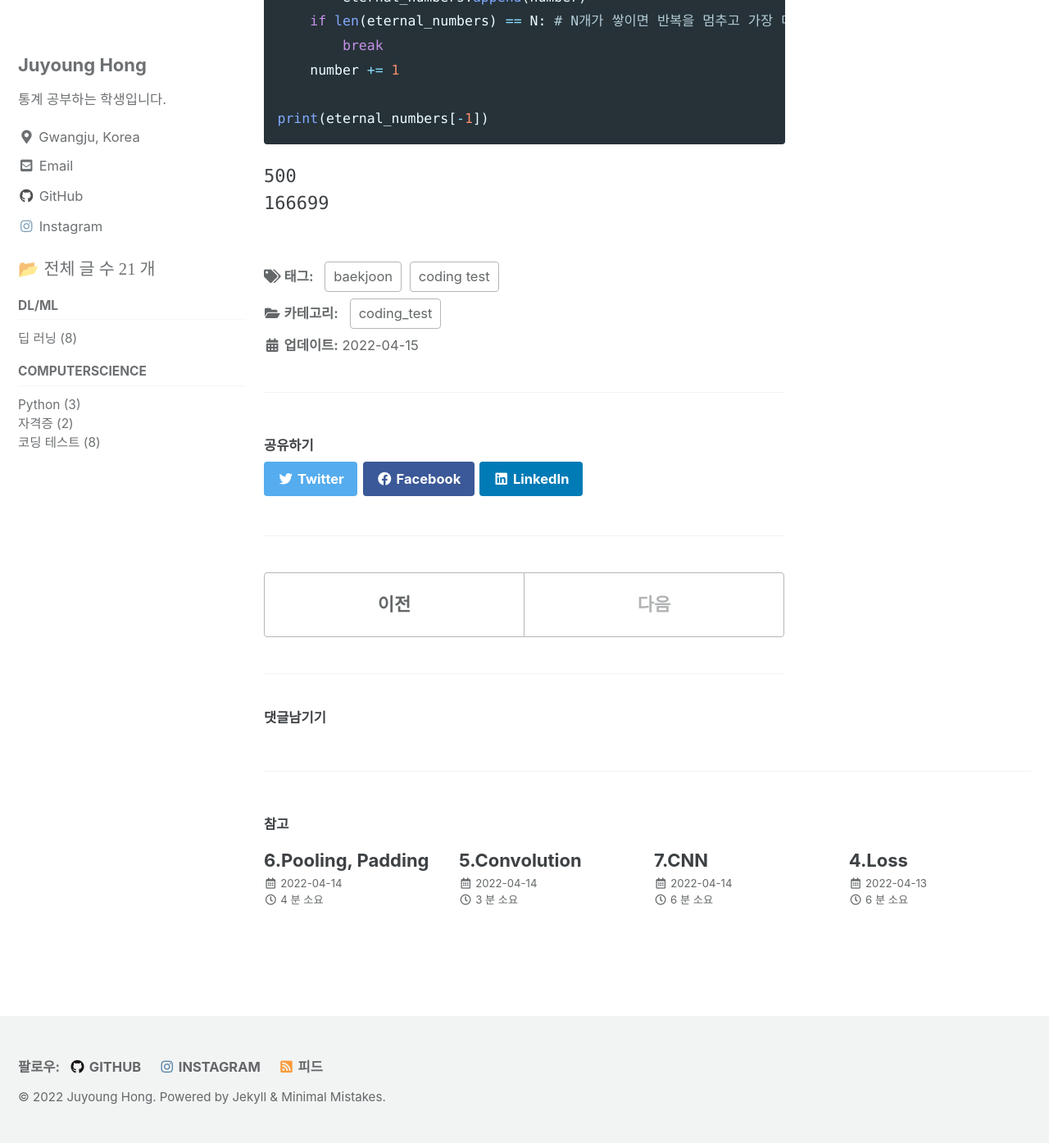
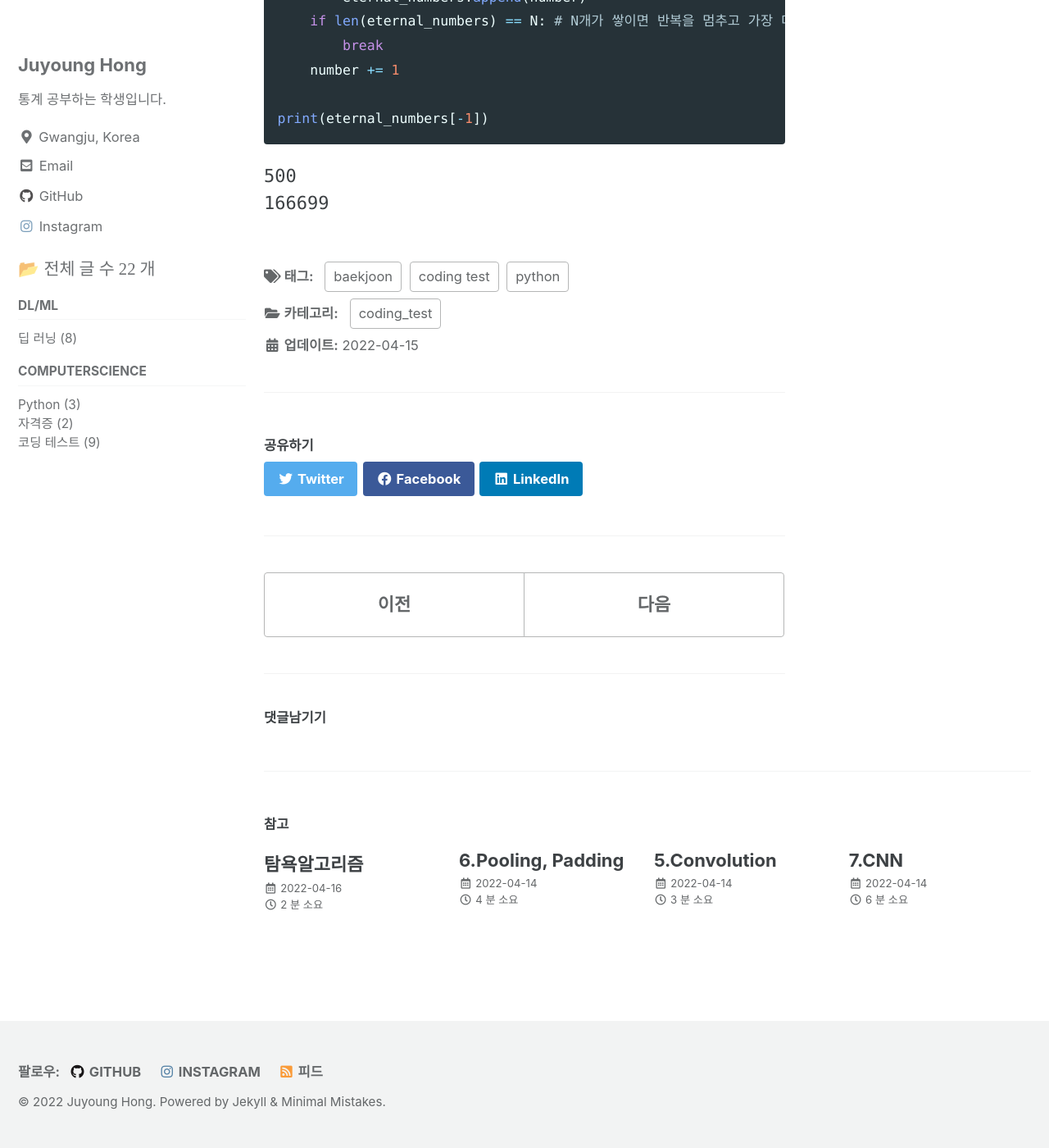
Before and after one commit to sjbook/sjbook.github.io, a Jekyll site: the page built from _posts/2022-04-15-ExhaustiveSearch.md, in a window 1280 px wide and 1400 px high, scrolled down 5228 px. Shown: the whole window at 82% size. Built offline with Jekyll 4.4.1, drawn with Linux system fonts in a browser that asks for light colours; cached includes are drawn as plain includes; comment, search, counter and statistics services are not loaded; some of the changed lines change nothing that is shown.

Commit message:
greedy upload

````diff
--- a/_posts/2022-04-15-ExhaustiveSearch.md
+++ b/_posts/2022-04-15-ExhaustiveSearch.md
@@ -3,7 +3,7 @@
 title : "완전검색알고리즘"
 author_profile: true
 categories: coding_test
-tag: [coding test, baekjoon]
+tag: [coding test, baekjoon, python]
 toc: true
 use_math: true
 ---
--- /dev/null
+++ b/_posts/2022-04-16-greedy_algorithm.md
@@ -0,0 +1,297 @@
+---
+layout: single
+title : "탐욕알고리즘"
+author_profile: true
+categories: coding_test
+tag: [coding test, baekjoon, python]
+toc: true
+use_math: true
+---
+
+<head>
+  <style>
+    table.dataframe {
+      white-space: normal;
+      width: 100%;
+      height: 240px;
+      display: block;
+      overflow: auto;
+      font-family: Arial, sans-serif;
+      font-size: 0.9rem;
+      line-height: 20px;
+      text-align: center;
+      border: 0px !important;
+    }
+
+    table.dataframe th {
+      text-align: center;
+      font-weight: bold;
+      padding: 8px;
+    }
+
+    table.dataframe td {
+      text-align: center;
+      padding: 8px;
+    }
+
+    table.dataframe tr:hover {
+      background: #b8d1f3;
+    }
+
+    .output_prompt {
+      overflow: auto;
+      font-size: 0.9rem;
+      line-height: 1.45;
+      border-radius: 0.3rem;
+      -webkit-overflow-scrolling: touch;
+      padding: 0.8rem;
+      margin-top: 0;
+      margin-bottom: 15px;
+      font: 1rem Consolas, "Liberation Mono", Menlo, Courier, monospace;
+      color: $code-text-color;
+      border: solid 1px $border-color;
+      border-radius: 0.3rem;
+      word-break: normal;
+      white-space: pre;
+    }
+
+  .dataframe tbody tr th:only-of-type {
+      vertical-align: middle;
+  }
+
+  .dataframe tbody tr th {
+      vertical-align: top;
+  }
+
+  .dataframe thead th {
+      text-align: center !important;
+      padding: 8px;
+  }
+
+  .page__content p {
+      margin: 0 0 0px !important;
+  }
+
+  .page__content p > strong {
+    font-size: 0.8rem !important;
+  }
+
+  </style>
+</head>
+
+
+# Greedy algorithm (탐욕 알고리즘)
+
+
+매 결정 순간마다 그 순간 최적해를 선택하는 방식으로 최종 해답에 도달하는 방법
+
+
+
+선택 순간마다 지역적 최적값이지만 최종해가 최적이라는 보장은 없다.
+
+
+수행과정
+
+
+
+1. 부분 문제의 최적해를 구한 뒤, 부분 해 집합에 추가
+
+
+
+2. 새로운 부분해 집합이 실행 가능한지 확인하고, 제약조건을 위반하지 않는지 검사
+
+
+
+3. 새로운 부분해 집합이 문제의 해가 되는지 확인
+
+
+
+아직 전체 해가 완성되지 않았으면, 해 선택부터 다시 시작
+
+
+## 백준
+
+
+### [11047](https://www.acmicpc.net/problem/11047)
+
+
+
+```python
+N, K = map(int, input().split())
+
+A = []
+for i in range(N):
+    A.append(int(input()))
+coin_counts = [0 for i in range(N)]
+
+def choose_coin(K: int, A: list[int]) -> int: # 가장 큰 동전 선택
+    coin_ind = 0
+    for i in range(N):
+        if K - A[i] < 0:
+            return i - 1
+        elif i == len(A) - 1:
+            return i
+
+while True:
+    coin_ind = choose_coin(K, A) # 가장 큰 동전 선택
+    count, remains = divmod(K, A[coin_ind]) # 몫과 나머지 계산
+    coin_counts[coin_ind] = count
+    if remains == 0: # 잔돈이 없으면 종료
+        break
+    else: # 잔돈이 남으면 재시도
+        K = remains
+
+print(sum(coin_counts))
+```
+
+<pre>
+10 4790
+1
+5
+10
+50
+100
+500
+1000
+5000
+10000
+50000
+12
+</pre>
+### [1931](https://www.acmicpc.net/problem/1931)
+
+
+
+```python
+N = int(input())
+
+conference_time = []
+for i in range(N):
+    conference_time.append(list(map(int,input().split())))
+
+conference_time.sort(key = lambda x: (x[1], x[0])) # 시작, 종료 시간 기준으로 정렬
+
+count = 0
+now_time = 0
+for start, end in conference_time:
+    if start >= now_time: # 회의 시작시간이 현재시간보다 이후라면 회의 잡음
+        count += 1
+        now_time = end
+
+print(count)
+```
+
+<pre>
+11
+1 4
+3 5
+0 6
+5 7
+3 8
+5 9
+6 10
+8 11
+8 12
+2 13
+12 14
+4
+</pre>
+### [11399](https://www.acmicpc.net/problem/11399)
+
+
+
+```python
+N = int(input())
+P = list(map(int, input().split()))
+
+P.sort() # 소요시간 순서대로 정렬 : 가장빠르게 끝낼수 있는 사람부터 처리함
+taking_time = [P[i] * (N - i)  for i in range(N)] # 시간 합 구함
+print(sum(taking_time))
+```
+
+<pre>
+5
+3 1 4 3 2
+32
+</pre>
+시간의 합을 구하는 부분은 다음과 같이 생각하였다.
+
+
+
+시간 순서대로 정렬한 경우, P = [1,2,3,3,4]와 같이 정렬될 수 있다.
+
+
+
+이때 1번째 사람은 1분이 필요하며,
+
+
+
+이때 2번째 사람은 1 + 2분이 필요하다.
+
+
+
+마찬가지로 마지막 사람은 1 + 2 + 3 + 3 + 4분이 필요하다.
+
+
+
+즉, 1은 5명 모두가 필요하며,
+
+
+
+2는 4명, 4는 1명만 필요하게 된다.
+
+
+
+즉, P의 i번째 원소는 N-i 번 중복해서 나타나게 된다.
+
+
+### [1541](https://www.acmicpc.net/problem/1541)
+
+
+
+```python
+equation = input()
+
+def plus(number_str: str) -> int:
+    numbers_list = number_str.split('+') # '+' 기준으로 분할하여 숫자만 남김
+    numbers_list = [int(num) for num in numbers_list] # int 캐스팅
+    return sum(numbers_list) # 합계 리턴
+
+equation_list = equation.split(sep = '-') # '-' 기준으로 수식을 쪼갬
+equation_list = [plus(eq) for eq in equation_list]
+
+answer = equation_list[0] # 쪼개진 수식 '-' 계산
+for i in range(1, len(equation_list)):
+    answer -= equation_list[i]
+print(answer)
+```
+
+<pre>
+0009-0009
+0
+</pre>
+### [13305](https://www.acmicpc.net/problem/13305)
+
+
+
+```python
+N = int(input())
+road_len = list(map(int, input().split()))
+oil_price = list(map(int, input().split()))
+
+cost = 0
+min_price = oil_price[0] # 최솟값 초기화
+for i in range(0, N-1):
+    if min_price > oil_price[i]: # 현재 도시가 최솟값보다 더 싸다면, 최솟값 대체
+        min_price = oil_price[i]
+    cost += min_price * road_len[i] # 도로를 지남
+
+print(cost)
+```
+
+<pre>
+4
+2 3 1
+5 2 4 1
+18
+</pre>
````
Also changed, not shown: 1 other file.
